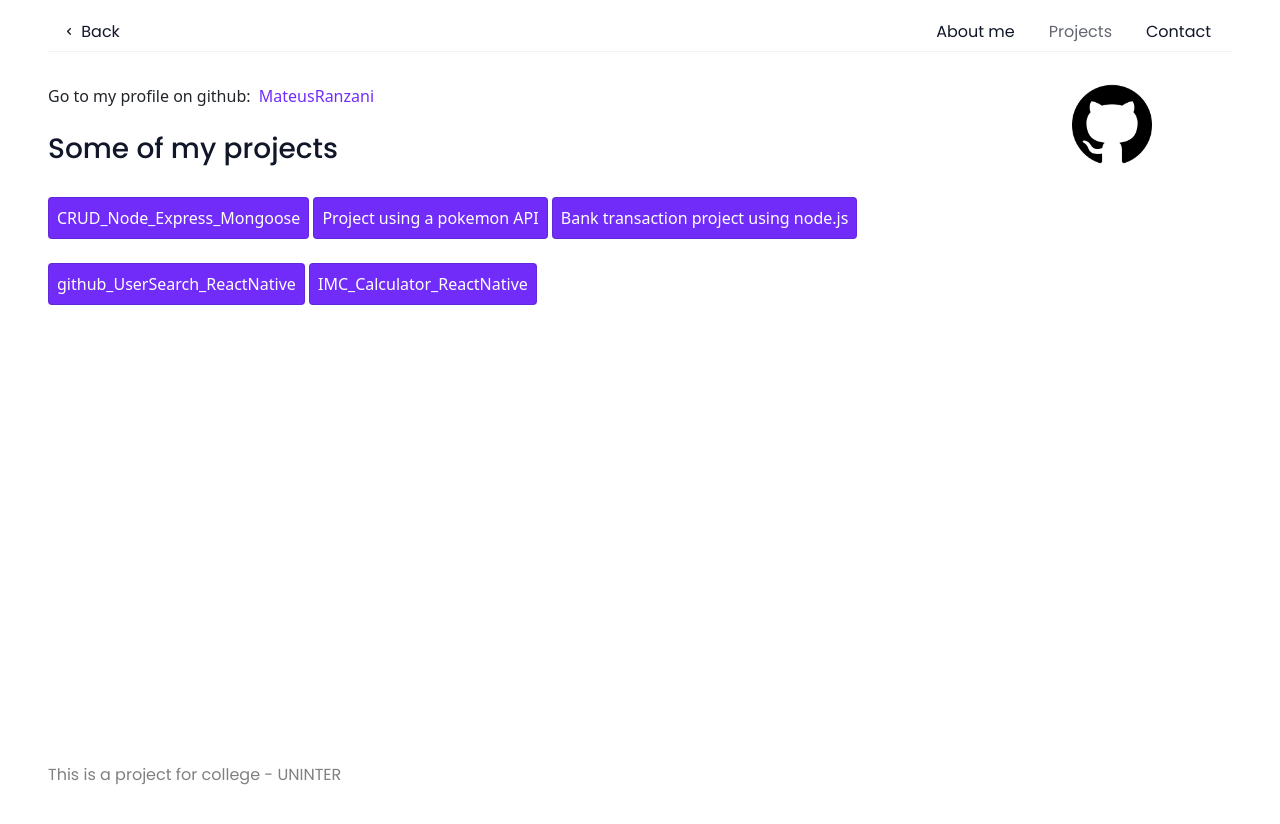
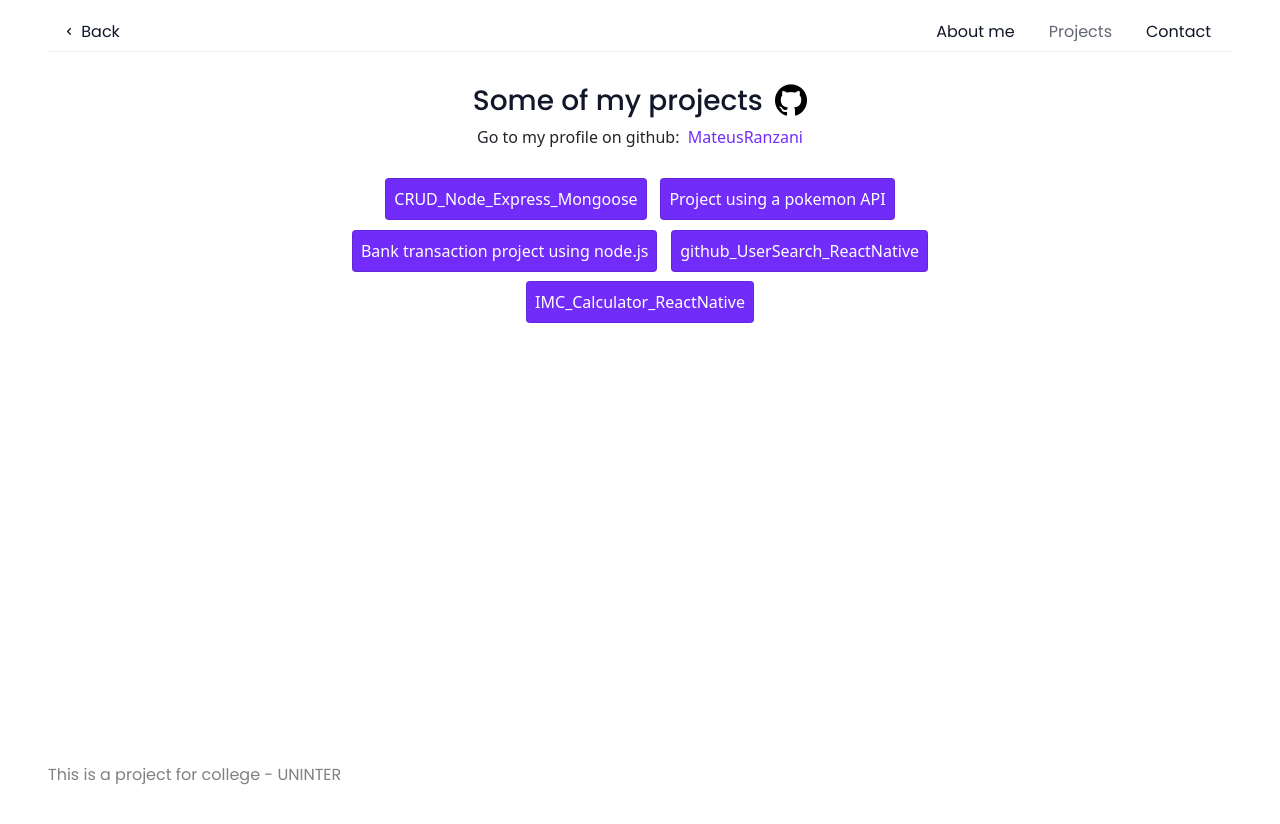
Before and after one commit to MateusRanzani/cv-mateus-ranzani, a website: page pages/projects.html in a window 1280 px wide. Before the commit the page ends 800 px from the top, so only its background shows below. Drawn offline with nearby package versions, Linux system fonts and the light colour scheme.

Commit message:
Update responsible

```diff
--- a/css/aboutMe.css
+++ b/css/aboutMe.css
@@ -14,6 +14,10 @@
   .contentBody {
     margin-top: -2rem;
     padding: 2rem;
+  }
+
+  .pageFooter {
+    display: none;
   }
 }
 
--- a/css/projects.css
+++ b/css/projects.css
@@ -49,9 +49,17 @@
   }
 
   .logoGitHub {
-    margin-top: 1rem;
     height: 5rem;
     animation: wiggle 3s linear infinite;
+  }
+
+  .headerTag {
+    display: flex;
+    justify-content: center;
+  }
+
+  .pageFooter {
+    display: none;
   }
 
   .positionLogo {
@@ -94,7 +102,6 @@
 @media only screen and (min-width: 700px) {
   body {
     padding: 3rem 3rem 3rem 3rem;
-    height: 90vh;
     overflow-x: hidden;
     overflow-y: hidden;
     position: relative;
@@ -119,8 +126,22 @@
     text-decoration: none !important;
   }
 
+  .divFlex {
+    display: flex;
+  }
+
+  .flexPage {
+    display: flex;
+    justify-content: center;
+  }
+
+  .divTotal {
+    height: 100%;
+    width: 100%;
+  }
+
   .logoGitHub {
-    height: 5rem;
+    height: 2rem;
     animation: wiggle 3s linear infinite;
   }
 
@@ -146,9 +167,26 @@
     max-width: 90rem;
   }
 
+  .content {
+    max-width: 50rem;
+    margin: auto;
+  }
+
   .footer {
     color: gray !important;
     user-select: none;
+  }
+
+  .card {
+    margin: 0.3rem;
+  }
+
+  .content {
+    text-align: center;
+  }
+
+  ._gitHub {
+    display: flex;
   }
 
   .page {
--- a/pages/projects.html
+++ b/pages/projects.html
@@ -57,11 +57,19 @@
       </header>
 
       <div class="totalPage">
+        <div class="divFlex">
+          <div class="divTotal">
+            <div>
+              <div class="flexPage">
+                <h3 >Some of my projects</h3>
+                &nbsp; &nbsp;
                 <div class="headerTag">
-          <div class="positionLogo">
                   <img src="/img/gitHub.png" alt="gitHub" class="logoGitHub" />
                 </div>
-          <div class="profile">Go to my profile on github:</div>
+              </div>
+
+              <div class="flexPage" >
+                <div class="profile" >Go to my profile on github:</div>
                 <a
                   href="https://github.com/MateusRanzani"
                   target="_blank"
@@ -70,9 +78,6 @@
                   &nbsp; MateusRanzani
                 </a>
               </div>
-        <br />
-        <div>
-          <h3>Some of my projects</h3>
             </div>
             <br />
 
@@ -104,9 +109,6 @@
                   Bank transaction project using node.js
                 </a>
               </div>
-        </div>
-        <br class="breakDesktop" />
-        <div class="content">
               <div class="card d-inline-flex p-2 bd-highlight">
                 <a
                   href="https://github.com/MateusRanzani/github_UserSearch_ReactNative"
@@ -128,6 +130,8 @@
             </div>
           </div>
         </div>
+      </div>
+    </div>
     <div class="pageFooter">
       <p class="footer">This is a project for college - UNINTER</p>
     </div>
```
Lines whose indentation alone changed are shown as unchanged.
